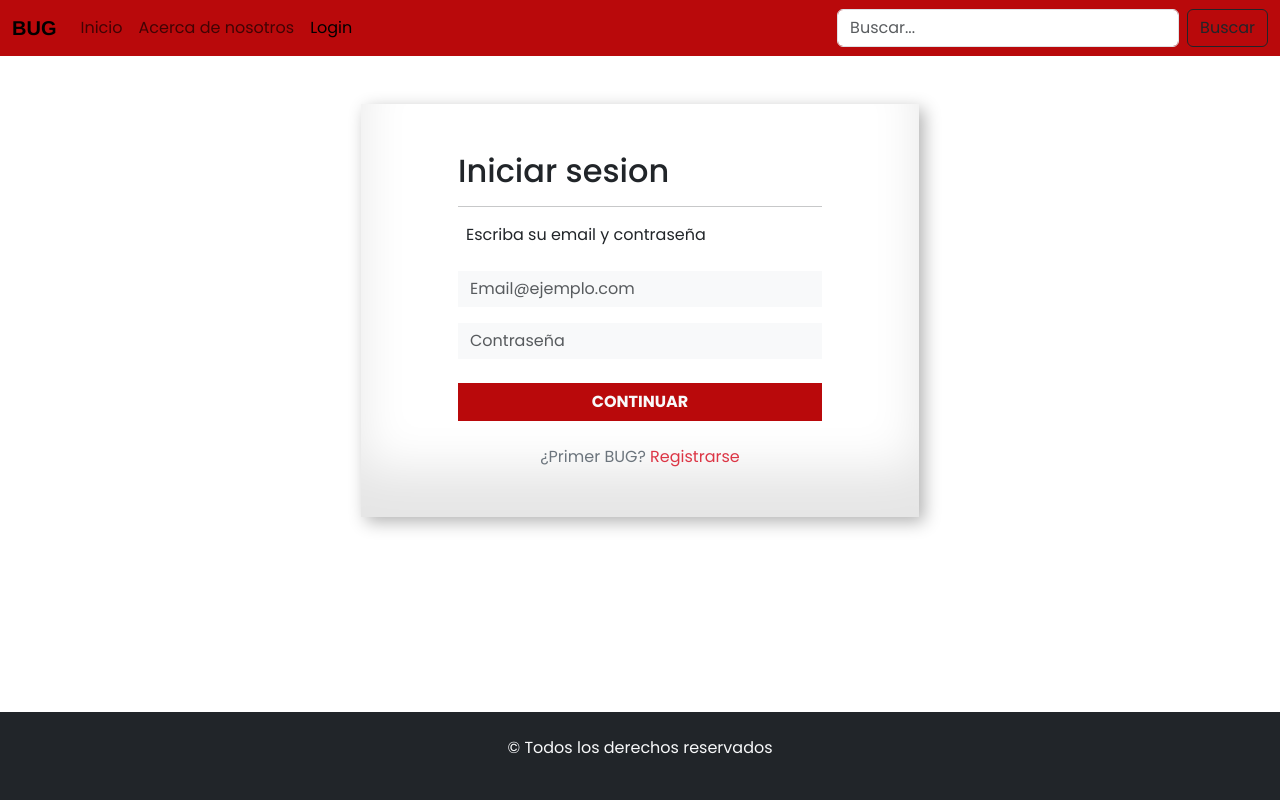
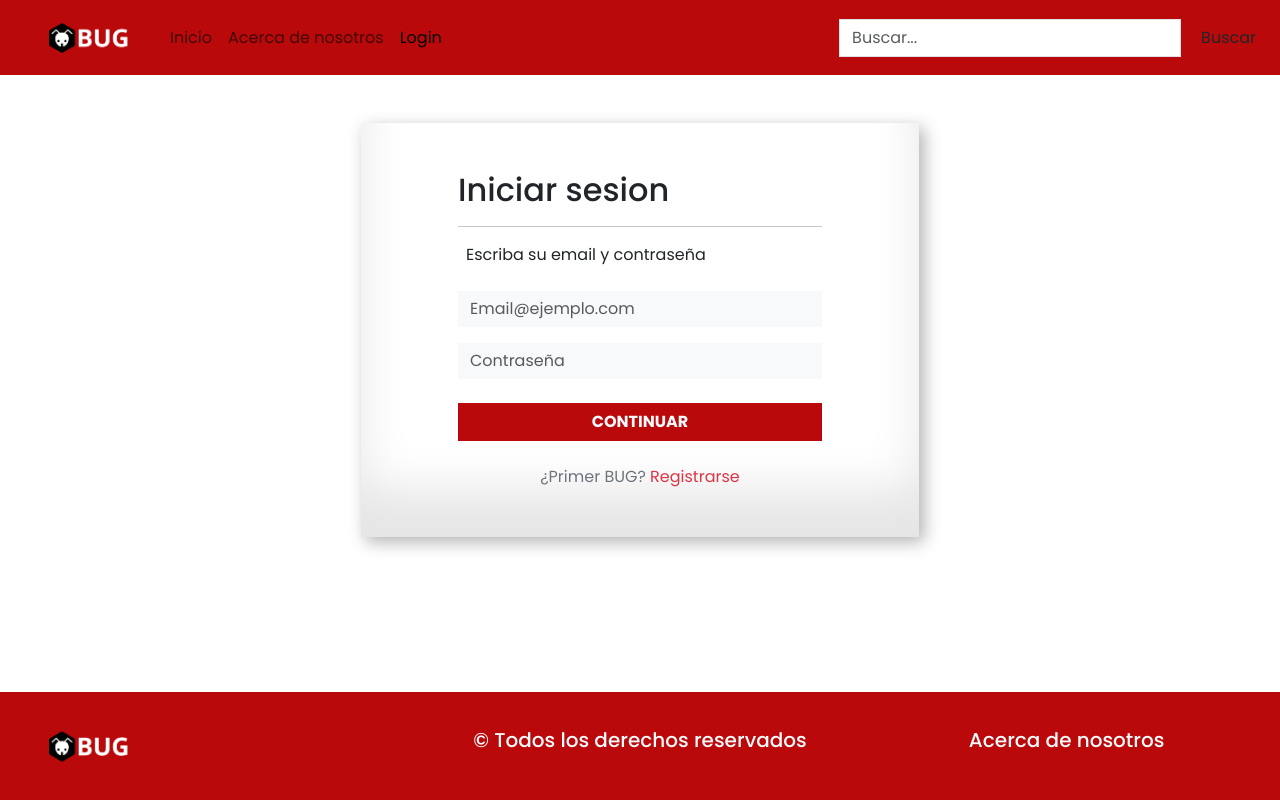
Before and after one commit to Tamisalas96/BUG, a plain HTML site: page pages/login.html in a window 1280 px wide. Drawn offline with nearby package versions, Linux system fonts and the light colour scheme.

Commit message:
agregue el logo y color al nav y footer en el login

```diff
--- a/pages/login.html
+++ b/pages/login.html
@@ -15,7 +15,7 @@
     <header>
         <nav class="navbar navbar-expand-lg colorNav">
             <div class="container-fluid color">
-                <a class="navbar-brand letra tamaño" href="../index.html">BUG</a>
+                <img src="../img/Bug (1).png" alt="logo bug" width="150px">
               <button class="navbar-toggler" type="button" data-bs-toggle="collapse" data-bs-target="#navbarSupportedContent" aria-controls="navbarSupportedContent" aria-expanded="false" aria-label="Toggle navigation">
                 <span class="navbar-toggler-icon"></span>
               </button>
@@ -25,16 +25,16 @@
                     <a class="nav-link" aria-current="page" href="../index.html">Inicio</a>
                   </li>
                   <li class="nav-item">
-                    <a class="nav-link" href="./nosotros.html">Acerca de nosotros</a>
+                    <a class="nav-link" href="">Acerca de nosotros</a>
                   </li>
                   <li class="nav-item">
-                    <a class="nav-link active" aria-current="page" href="./login.html">Login</a>
+                    <a class="nav-link active" aria-current="page" href="../pages/login.html">Login</a>
                   </li>
                   </li>
                 </ul>
                 <form class="d-flex">
-                  <input class="form-control me-2" type="search" placeholder="Buscar..." aria-label="Search">
-                  <button class="btn btn-outline-dark" type="submit">Buscar</button>
+                  <input class="form-control me-2 rounded-0" type="search" placeholder="Buscar..." aria-label="Search">
+                  <button class="btn btn-outline-dark border-0" type="submit">Buscar</button>
                 </form>
               </div>
             </div>
@@ -63,9 +63,15 @@
           </form>
       </section>
     </main>
-    <footer class="bg-dark text-secondary py-4" >
-        <p class="text-light text-center">&#169 Todos los derechos reservados</p>
-    </footer>
+    <footer class="text-secondary py-4 colorNav container-fluid" >
+      <section class="row d-flex">
+        <aside class="col-lg-4"> <img src="../img/Bug (1).png" alt="" class="logo" width="150px"> </aside>
+        <aside class="col-lg-4"> <h5 class="text-light text-center footer-centrado">&#169 Todos los derechos reservados</h5></aside>
+        <aside class="col-lg-4">
+          <a class="text-light text-center footer-centrado" href="./pages/error404.html"><h5>Acerca de nosotros</h5></a>
+        </aside>
+      </section>
+  </footer>
     <script src="https://cdn.jsdelivr.net/npm/bootstrap@5.3.0-alpha3/dist/js/bootstrap.bundle.min.js" integrity="sha384-ENjdO4Dr2bkBIFxQpeoTz1HIcje39Wm4jDKdf19U8gI4ddQ3GYNS7NTKfAdVQSZe" crossorigin="anonymous"></script>
 </body>
 </html>
```
